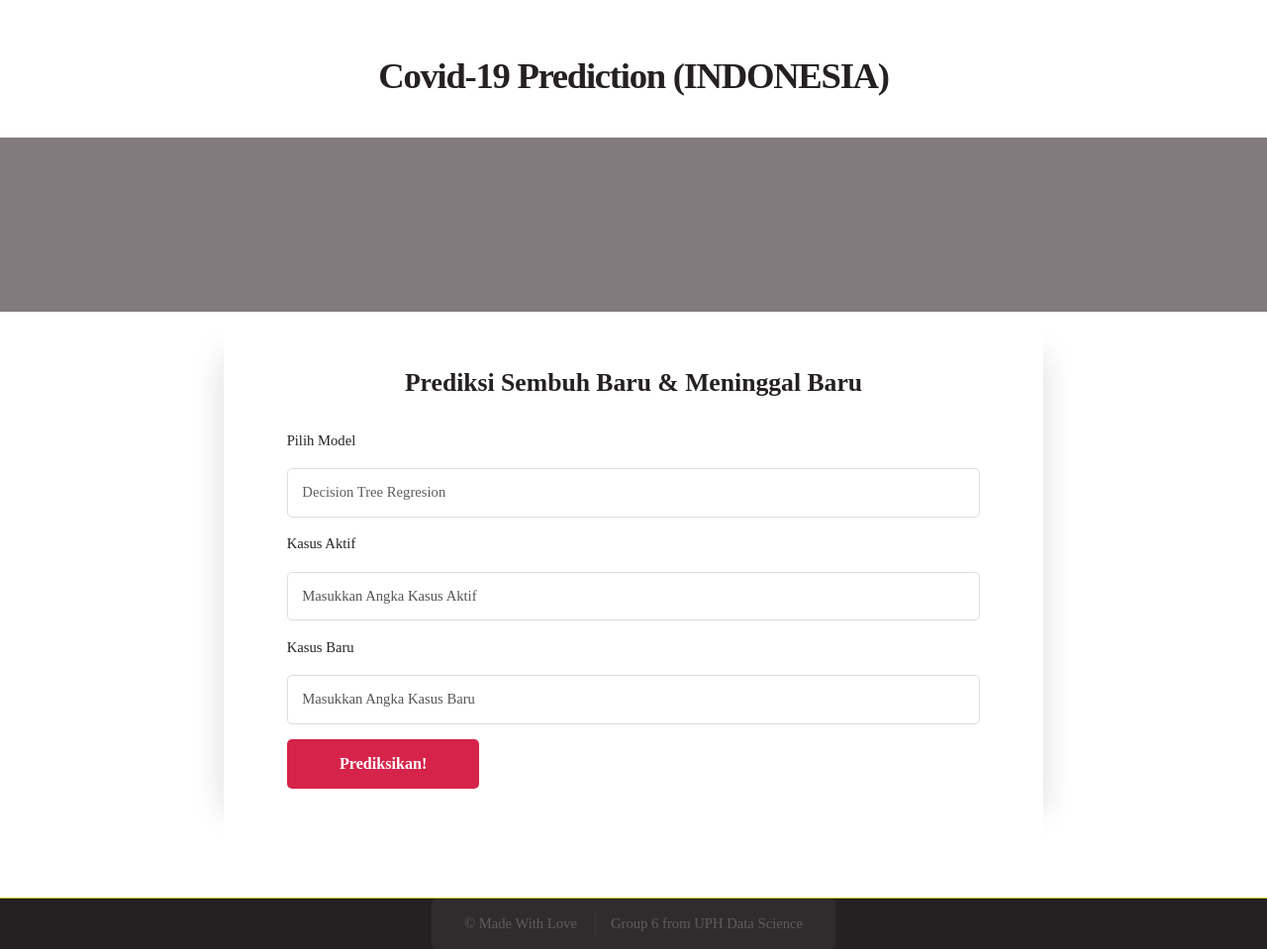
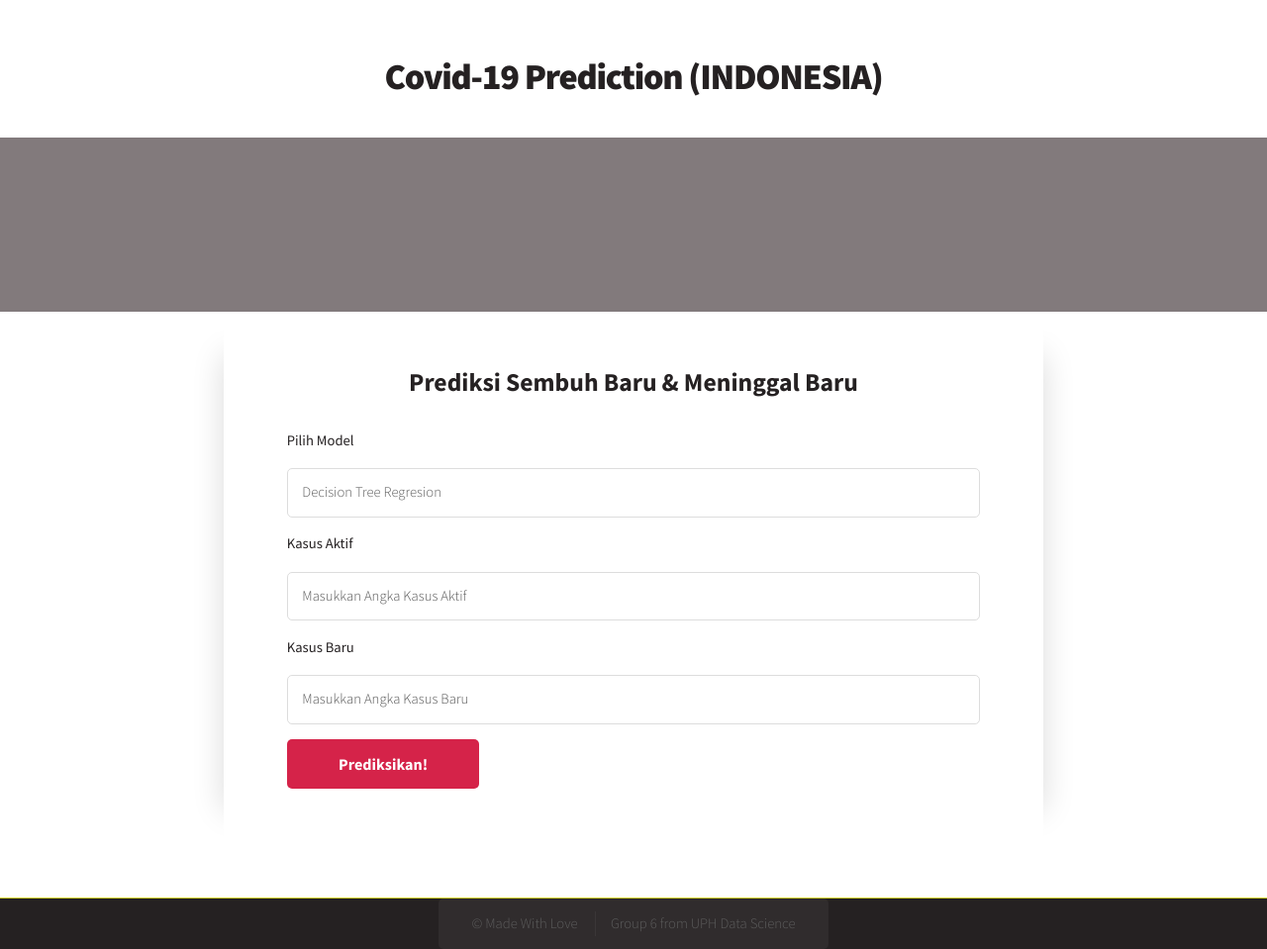
Before and after one commit to nineneel/covid19-prediction, a Flask app: page / in a window 1280 px wide. Shown: the whole page at 99% size. Run offline with Flask 2, Linux system fonts and the light colour scheme.

Commit message:
make it better

```diff
--- a/static/style.css
+++ b/static/style.css
@@ -1,4 +1,5 @@
-/* @import url("https://fonts.googleapis.com/css?family=Source+Sans+Pro:300,400,700,900,300italic"); */
+@import url("fontawesome-all.min.css");
+@import url("https://fonts.googleapis.com/css?family=Source+Sans+Pro:300,400,700,900,300italic");
 
 /*
 	Dopetrope by HTML5 UP
```
